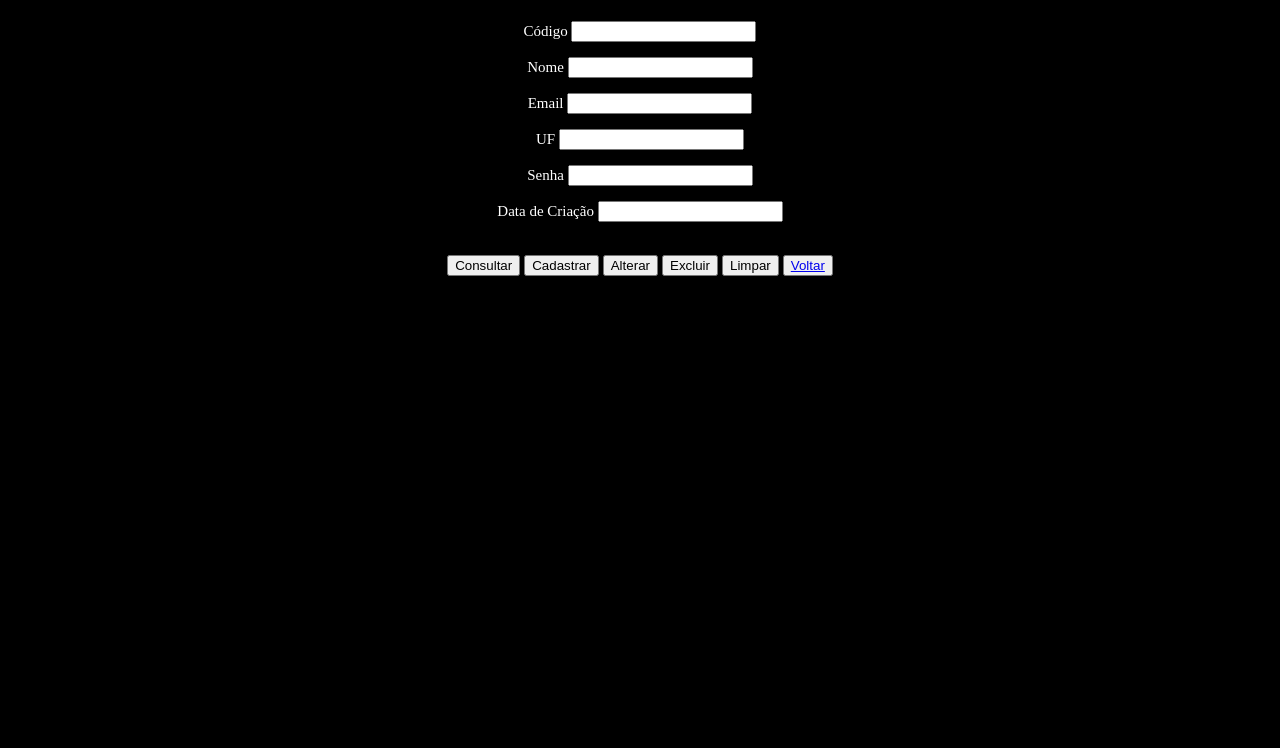
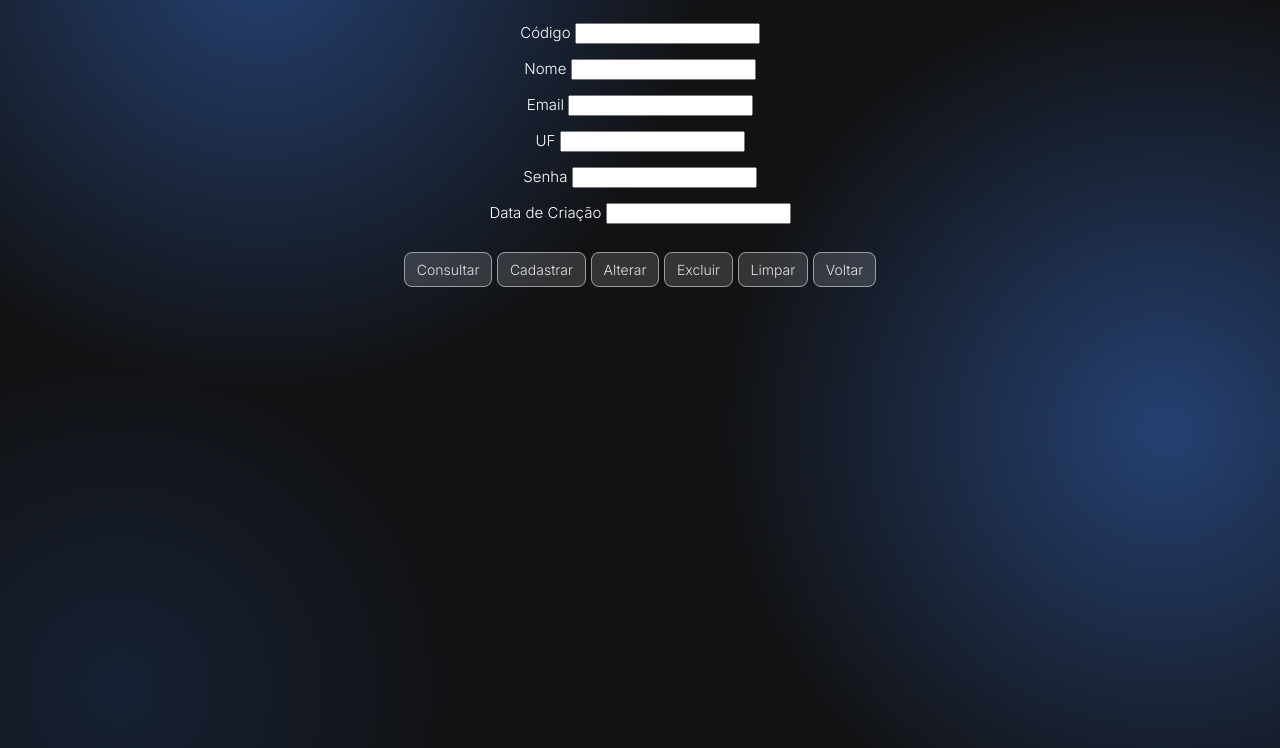
Before and after one commit to GuilhermelaiaEugenio/trabalho_CRUD, a website: page src/clientes/clientes.html in a window 1280 px wide. Shown: the part 52-800 px from the top of the page. Drawn offline with nearby package versions, Linux system fonts and the light colour scheme.

Commit message:
atualizacao

```diff
--- a/src/clientes/clientes.css
+++ b/src/clientes/clientes.css
@@ -1,6 +1,8 @@
 body{
     background-color: black;
     margin: 0%;
+    font-family: 'Inter', sans-serif;
+    background: url(../img/back_g.png) no-repeat top center/cover;
 }
 
 #titulo{
@@ -21,3 +23,24 @@ body{
 #container2{
     text-align: center;
 }
+
+
+
+
+
+
+a{
+    color: rgba(255, 255, 255, 0.85);
+    padding: 8px 12px;
+    background: rgba(255, 255, 255, 0.144);
+    border: 1px solid rgba(255, 255, 255, 0.5);
+    border-radius: 8px;
+    text-decoration: none;
+    transition: background 0.2s;
+    font-size: 14px;
+}
+
+a:hover {
+    background: rgba(255, 255, 255, 0.05);
+    border: 1.5px solid white;
+}
--- a/src/clientes/clientes.html
+++ b/src/clientes/clientes.html
@@ -5,7 +5,14 @@
     <meta http-equiv="X-UA-Compatible" content="IE=edge">
     <meta name="viewport" content="width=device-width, initial-scale=1.0">
     <title>Controle de clientes</title>
+
+    <link rel="preconnect" href="https://fonts.googleapis.com">
+    <link rel="preconnect" href="https://fonts.gstatic.com" crossorigin>
+    <link href="https://fonts.googleapis.com/css2?family=Inter:wght@300&display=swap" rel="stylesheet">
+
     <link rel="stylesheet" href="./clientes.css">
+
+
 </head>
 <body>
 
@@ -23,12 +30,12 @@
 
     <br>
     <div id="container2">
-    <button id="btnCon">Consultar</button>
-    <button id="btnCad">Cadastrar</button>
-    <button id="btnAlt">Alterar</button>
-    <button id="btnExc">Excluir</button>
-    <button id="btnLim">Limpar</button>
-    <button><a href="../../index.html">Voltar</a></button>
+    <a href=# id="btnCon">Consultar</a>
+    <a href="#" id="btnCad">Cadastrar</a>
+    <a href="#" id="btnAlt">Alterar</a>
+    <a href="#" id="btnExc">Excluir</a>
+    <a href="#" id="btnLim">Limpar</a>
+    <a href="../../index.html">Voltar</a>
     </div>
 
  <script src="../../node_modules/axios/dist/axios.min.js"></script>
--- a/src/clientes/script.js
+++ b/src/clientes/script.js
@@ -27,7 +27,7 @@
         inpEmail.value = response.data.result[0].email;
         inpUf.value = response.data.result[0].uf;
         inpSenha.value = response.data.result[0].password;
-        inpData.value  = response.data.result[0].data;
+        inpData.value  =  response.data.result[0].createdat;
     }
 
     async function inclusao(){
@@ -47,6 +47,13 @@
         }
 console.log(data);
         const response = await api.post('/createclient',data);
+
+        inpCod.value = "";
+        inpNome.value = "";
+        inpEmail.value = "";
+        inpUf.value = "";
+        inpSenha.value = "";
+        inpData.value = "";
     }
 
     async function alteracao(){
@@ -75,6 +82,13 @@ console.log(data);
 
         const response = await api.delete('/client/' + codcli);
         alert('Registro excluido!')
+
+        inpCod.value = "";
+        inpNome.value = "";
+        inpEmail.value = "";
+        inpUf.value = "";
+        inpSenha.value = "";
+        inpData.value = "";
     }
 
     async function lim(){
--- a/src/produtos/produtos.css
+++ b/src/produtos/produtos.css
@@ -1,6 +1,8 @@
 body{
     background-color: black;
     margin: 0%;
+    font-family: 'Inter', sans-serif;
+    background: url(../img/back_g.png) no-repeat top center/cover;
 }
 
 #titulo{
@@ -21,3 +23,20 @@ body{
 #container2{
     text-align: center;
 }
+
+
+a{
+    color: rgba(255, 255, 255, 0.85);
+    padding: 8px 12px;
+    background: rgba(255, 255, 255, 0.144);
+    border: 1px solid rgba(255, 255, 255, 0.5);
+    border-radius: 8px;
+    text-decoration: none;
+    transition: background 0.2s;
+    font-size: 14px;
+}
+
+a:hover {
+    background: rgba(255, 255, 255, 0.05);
+    border: 1.5px solid white;
+  }
--- a/src/styles/global.css
+++ b/src/styles/global.css
@@ -1,6 +1,8 @@
 body{
     background-color: black;
     margin: 0%;
+    font-family: 'Inter', sans-serif;
+    background: url(../img/back_g.png) no-repeat top center/cover;
 }
 
 #titulo{
@@ -16,16 +18,29 @@ body{
 }
 
 #p{
-    margin: 100px;
+    margin: 120px;
+}
+
+#c{
+    margin: 120px;
+}
+
+#v{
+    margin: 120px;
+}
+
+a{
+    color: rgba(255, 255, 255, 0.85);
+    padding: 8px 12px;
+    background: rgba(255, 255, 255, 0.144);
+    border: 1px solid rgba(255, 255, 255, 0.5);
+    border-radius: 8px;
+    text-decoration: none;
+    transition: background 0.2s;
     font-size: 20px;
 }
 
-#c{
-    margin: 100px;
-    font-size: 20px;
+a:hover {
+    background: rgba(255, 255, 255, 0.05);
+    border: 1.5px solid white;
 }
-
-#v{
-    margin: 100px;
-    font-size: 20px;
-}
--- a/src/vendas/vendas.css
+++ b/src/vendas/vendas.css
@@ -1,5 +1,5 @@
 body{
-    background-color: black;
+    background: url(../img/back_g.png) no-repeat top center/cover;
     margin: 0%;
 }
 
@@ -8,3 +8,20 @@ body{
     text-align: center;
     font-size: 50px;
 }
+
+a{
+    color: rgba(255, 255, 255, 0.85);
+    padding: 8px 12px;
+    background: rgba(255, 255, 255, 0.144);
+    border: 1px solid rgba(255, 255, 255, 0.5);
+    border-radius: 8px;
+    text-decoration: none;
+    transition: background 0.2s;
+    font-size: 18px;
+    margin: 0%;
+}
+
+a:hover {
+    background: rgba(255, 255, 255, 0.05);
+    border: 1.5px solid white;
+  }
```
Also changed, not shown: index.html (+5 -0 lines), src/produtos/produtos.html (+11 -6 lines), src/produtos/script.js (+18 -0 lines), src/vendas/vendas.html (+1 -1 lines), src/img/back_g.png (added).
